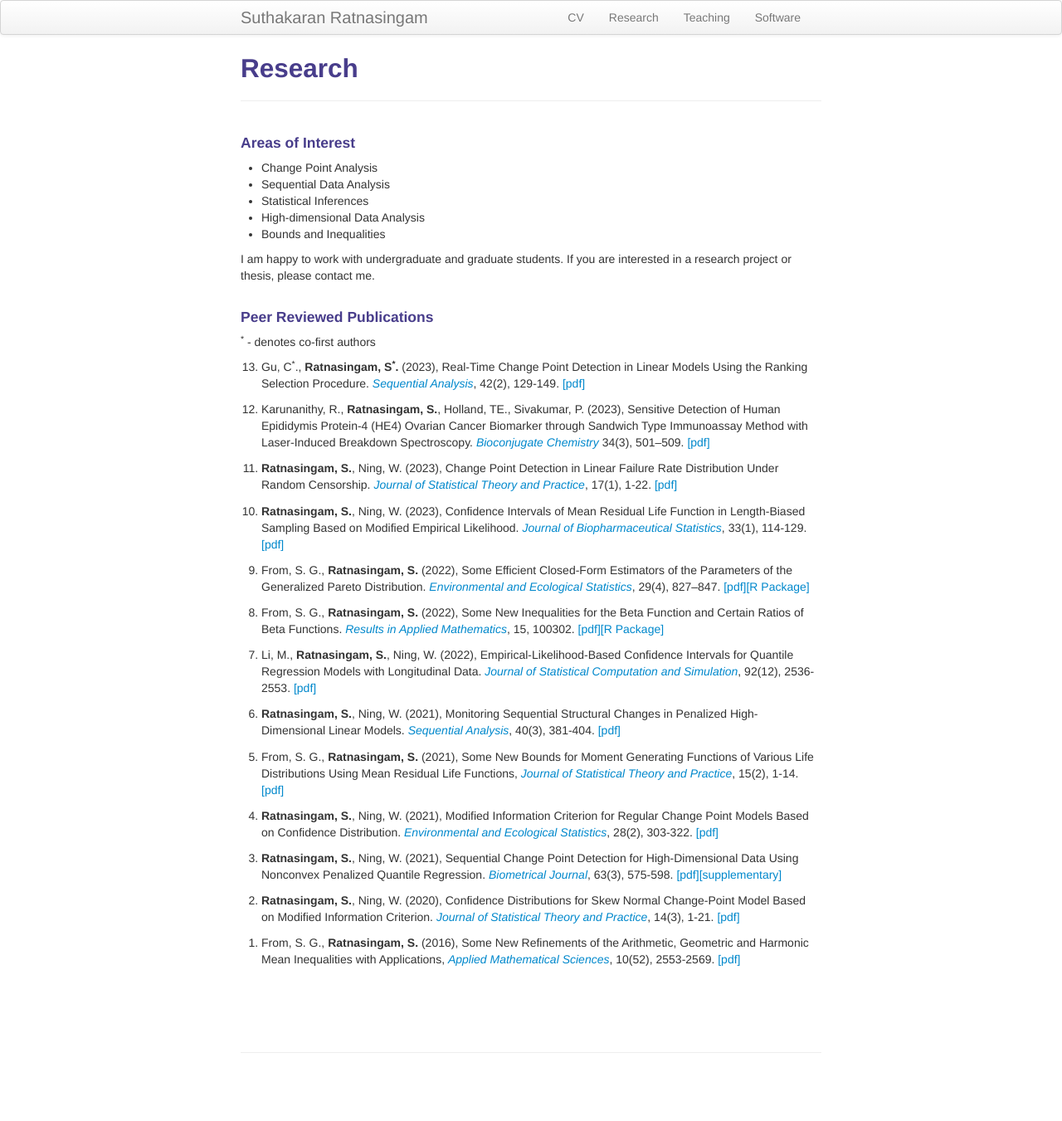
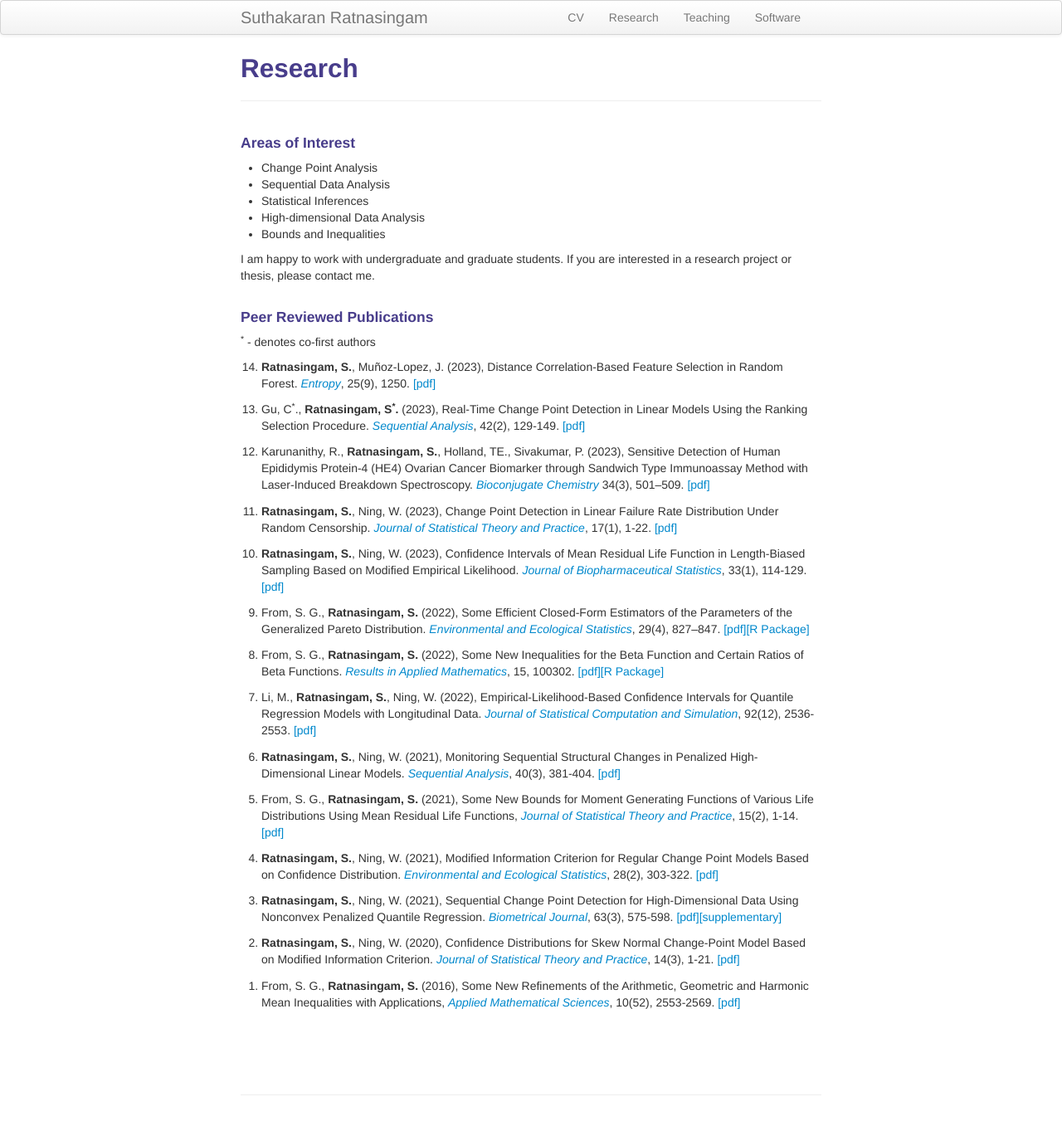
Before and after one commit to suthakaranr/suthakaranr.github.io, a Jekyll site: the page built from pages/Research.md, in a window 1280 px wide. Shown: the whole page at 83% size. Built offline with Jekyll 4.4.1, drawn with Linux system fonts in a browser that asks for light colours; before the commit the page ends 1300 px from its top, so only the background shows below that.

Commit message:
Update Research.md

```diff
--- a/pages/Research.md
+++ b/pages/Research.md
@@ -25,6 +25,8 @@ I am happy to work with undergraduate and graduate students. If you are interest
 <div style="line-height:80%;">
 
 <ol>
+
+   <li value="14"> <b>Ratnasingam, S.</b>, Muñoz-Lopez, J. (2023), Distance Correlation-Based Feature Selection in Random Forest. <a style="text-decoration:none" href="https://doi.org/10.3390/e25091250" target="_blank" rel="noopener noreferrer"><i>Entropy</i></a>, 25(9), 1250. <a style="text-decoration:none" href="../assets/2023SJEN.pdf" target="_blank" rel="noopener noreferrer">[pdf]</a> </li> <br>
 
   <li value="13"> Gu, C<sup>*</sup>., <b>Ratnasingam, S<sup>*</sup>.</b> (2023),  Real-Time Change Point Detection in Linear Models Using the Ranking Selection Procedure. <a style="text-decoration:none" href="https://doi.org/10.1080/07474946.2023.2187416" target="_blank" rel="noopener noreferrer"><i>Sequential Analysis</i></a>, 42(2), 129-149. <a style="text-decoration:none" href="../assets/2023CGSR.pdf" target="_blank" rel="noopener noreferrer">[pdf]</a> </li> <br>
 
```
